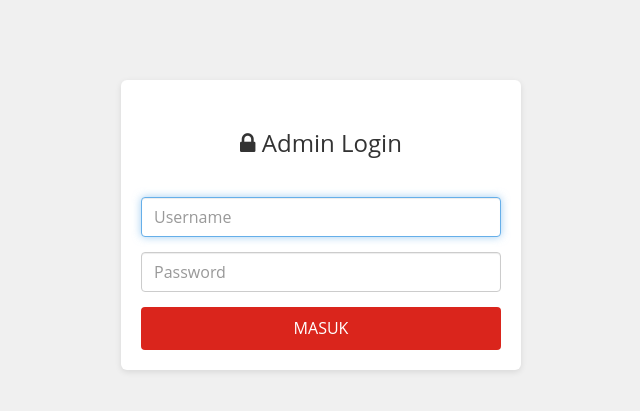
After one commit to eksesahra06/project-e-commerce, a PHP site: page /admin/login.php in a window 1280 px wide. The commit adds this page. Shown: the top 411 px of the page, without its empty margins (319-959 px from the left). Run offline with PHP 8.4, Linux system fonts and the light colour scheme.

```diff
--- a/admin/home.php
+++ b/admin/home.php
@@ -1 +1,2 @@
-<h2>Home</h2>
+<h2>Selamat Datang di Administrator</h2>
+<pre><?php print_r($_SESSION); ?></pre>
--- /dev/null
+++ b/admin/login.php
@@ -0,0 +1,132 @@
+<?php
+session_start();
+
+// Jika sudah login, langsung ke dashboard
+if (isset($_SESSION['admin_id'])) {
+    header("Location: index.php");
+    exit;
+}
+
+// Inisialisasi pesan kosong
+$pesan = '';
+$pesan_tipe = 'info'; // bisa 'info', 'success', 'error'
+
+// Tangani semua jenis pesan
+if (isset($_GET['pesan'])) {
+    if ($_GET['pesan'] === 'logout') {
+        $pesan = 'Anda telah berhasil logout.';
+        $pesan_tipe = 'success';
+    } elseif ($_GET['pesan'] === 'harus_login') {
+        $pesan = 'Silakan login terlebih dahulu untuk mengakses halaman admin.';
+        $pesan_tipe = 'info';
+    }
+}
+
+// Tangani error login
+$error = '';
+if (isset($_GET['error']) && $_GET['error'] == '1') {
+    $error = 'Username atau password salah!';
+}
+?>
+
+<!DOCTYPE html>
+<html xmlns="http://www.w3.org/1999/xhtml">
+<head>
+    <meta charset="utf-8" />
+    <meta name="viewport" content="width=device-width, initial-scale=1.0" />
+    <title>Login - Binary Admin</title>
+    <link href="assets/css/bootstrap.css" rel="stylesheet" />
+    <link href="assets/css/font-awesome.css" rel="stylesheet" />
+    <link href="assets/css/custom.css" rel="stylesheet" />
+    <style>
+        body {
+            background: #f0f0f0;
+            padding-top: 80px;
+        }
+        .login-panel {
+            margin: 0 auto;
+            max-width: 400px;
+            padding: 20px;
+            background: white;
+            border-radius: 6px;
+            box-shadow: 0 2px 6px rgba(0,0,0,0.1);
+        }
+        .login-panel .panel-heading {
+            text-align: center;
+            margin-bottom: 20px;
+            color: #333;
+        }
+        .form-group {
+            margin-bottom: 15px;
+        }
+        .form-control {
+            height: 40px;
+            font-size: 16px;
+        }
+        .btn-login {
+            width: 100%;
+            padding: 10px;
+            font-size: 16px;
+            background: #DA251C; /* Warna merah Binary Admin */
+            border: none;
+            border-radius: 4px;
+            color: white;
+        }
+        .btn-login:hover {
+            background: #b71c1c;
+        }
+        .error {
+            color: #d9534f;
+            font-size: 14px;
+            text-align: center;
+            margin-top: 10px;
+        }
+    </style>
+</head>
+<body>
+    <div class="container">
+        <div class="login-panel">
+            <div class="panel-heading">
+                <h3><i class="fa fa-lock"></i> Admin Login</h3>
+            </div>
+
+            <!-- Tampilkan PESAN (telah logout/harus login) -->
+            <?php if ($pesan): ?>
+                <div class="alert" style="<?php if ($pesan_tipe === 'success'): ?> background: #d4edda; border-color: #c3e6cb; color: #155724; <?php else: ?> background: #d9edf7; border-color: #bce8f1; color: #31708f; <?php endif; ?> padding: 12px; border-radius: 4px; margin-bottom: 20px; text-align: center;">
+                    <i class="fa fa-<?php echo $pesan_tipe === 'success' ? 'check-circle' : 'info-circle'; ?>"></i>
+                    <?= htmlspecialchars($pesan) ?>
+                </div>
+            <?php endif; ?>
+
+            <!-- Tampilkan ERROR (username/password salah) -->
+            <?php if ($error): ?>
+                <div class="alert" style="
+                    background: #f8d7da;
+                    border-color: #f5c6cb;
+                    color: #721c24;
+                    padding: 12px;
+                    border-radius: 4px;
+                    margin-bottom: 20px;
+                    text-align: center;
+                ">
+                    <i class="fa fa-exclamation-triangle"></i>
+                    <?= htmlspecialchars($error) ?>
+                </div>
+            <?php endif; ?>
+
+            <form method="POST" action="proses_login.php">
+                <div class="form-group">
+                    <input type="text" name="username" class="form-control" placeholder="Username" required autofocus>
+                </div>
+                <div class="form-group">
+                    <input type="password" name="password" class="form-control" placeholder="Password" required>
+                </div>
+                <button type="submit" class="btn-login">MASUK</button>
+            </form>
+        </div>
+    </div>
+
+    <script src="assets/js/jquery-1.10.2.js"></script>
+    <script src="assets/js/bootstrap.min.js"></script>
+</body>
+</html>
--- /dev/null
+++ b/admin/logout.php
@@ -0,0 +1,6 @@
+<?php
+session_start();
+session_destroy();
+header("Location: login.php?pesan=logout");
+exit;
+?>
```
Also changed, not shown: admin/hapusproduk.php (added, +17 -0 lines), admin/index.php (+21 -6 lines), admin/produk.php (+6 -3 lines), admin/proses_login.php (added, +35 -0 lines), admin/tambahproduk.php (added, +36 -0 lines), admin/ubahproduk.php (added, +58 -0 lines), beli.php (added, +9 -0 lines), index.php (added, +50 -0 lines), foto_produk/0b0e523f-e6cf-4703-b635-540a29fc9dd1.jpeg (added), foto_produk/8095097f-ab1f-461f-97b8-a12423cbe289.jpeg (added), foto_produk/Choi Yong Meong (1).jpeg (added), foto_produk/Kai.jpeg (added), foto_produk/basreng pedas.jpg (added), foto_produk/dangonyang.jpg (added).
